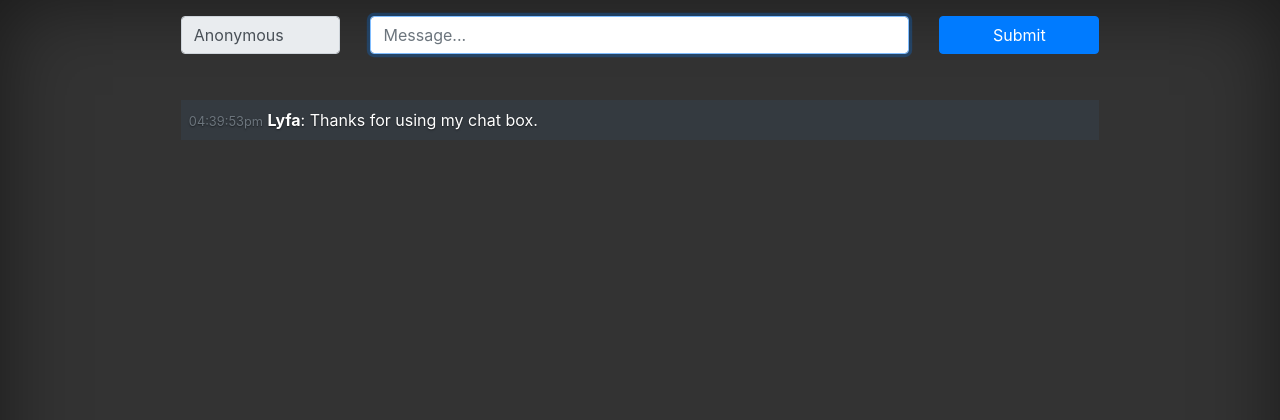
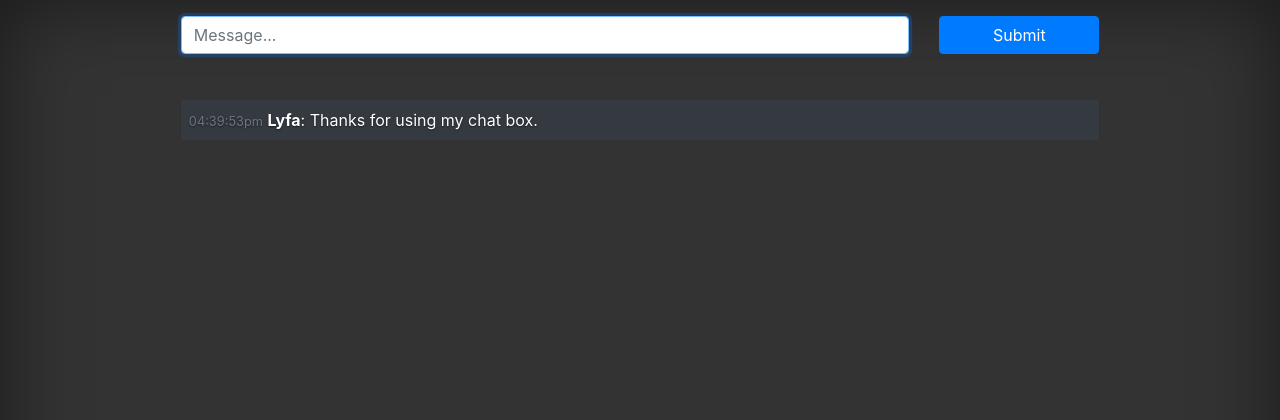
Before and after one commit to CHeagy/chatbox, a PHP site: page / in a window 1280 px wide. Shown: the top 420 px of the page. Run offline with PHP 8.4, Linux system fonts and the light colour scheme; a user stored in the database is signed in; data comes from the database, SQL or seed files in the repository.

Commit message:
Minor viewing changes made possible by the new user system

```diff
--- a/index.php
+++ b/index.php
@@ -36,11 +36,7 @@ if($_SESSION['logged_in'] == true) {
 					<form id="new-message">
 						<div class="row outer-container">
 							<div class="col-md-1"></div>
-							<div class="col-md-2">
-								<label for="username" class="sr-only">Username</label>
-								<input type="text" id="username" class="form-control" value="<?=$user->name?>" disabled>
- 							</div>
-							<div class="col-md-6">
+							<div class="col-md-8">
 								<label for="message" class="sr-only">Message</label>
 								<input type="text" id="message" class="form-control" maxlength="300" autocomplete="off" placeholder="Message..." required autofocus>
 								<input type="hidden" name="id" value="<?=$user->id?>">
@@ -98,10 +94,9 @@ if($_SESSION['logged_in'] == true) {
 
 			$("#new-message").submit(function(e) {
 				e.preventDefault();
-				username = $("#username").val();
 				message = $("#message").val();
 				$("#message").val("");
-				$.get("chat.php?a=submit&username=" + username + "&message=" + message + "&id=<?=$user->sid?>");
+				$.get("chat.php?a=submit&username=<?=$user->name?>&message=" + message + "&id=<?=$user->sid?>");
 				update_chat();
 			});
 
```
